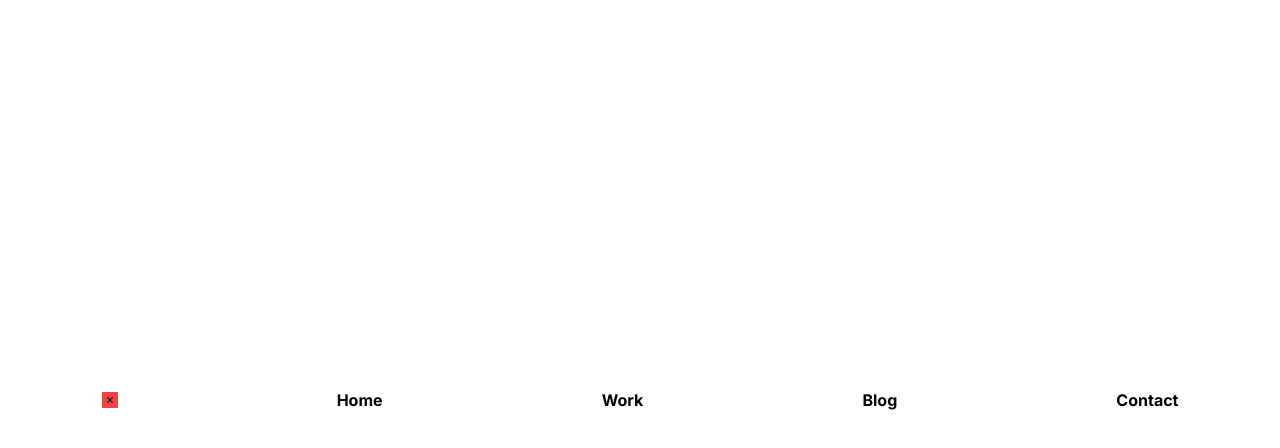
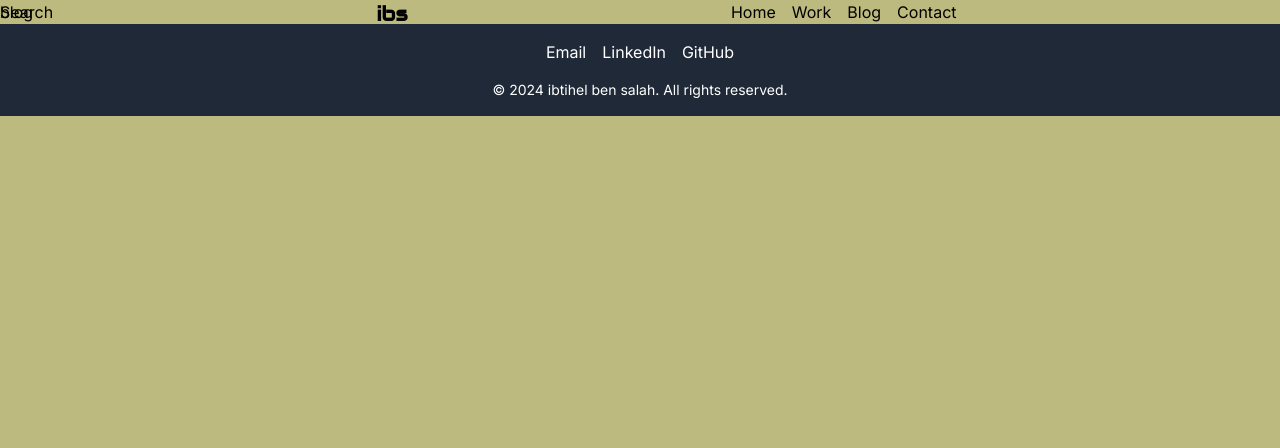
Before and after one commit to ibtihelbs/Ibtihelbensalah-next, a Next.js app: page /Blog in a window 1280 px wide. Shown: the top 448 px of the page. Built offline with nearby package versions, Linux system fonts and the light colour scheme.

Commit message:
nav test

```diff
--- a/app/componants/Navbar.tsx
+++ b/app/componants/Navbar.tsx
@@ -1,39 +1,56 @@
-import React from "react";
+"use client";
+import React, { useState } from "react";
 import Search from "./Search";
 import Link from "next/link";
 import { FaHamburger } from "react-icons/fa";
 import { IoIosClose } from "react-icons/io";
+const Nav = [
+  { name: "Home", link: "/" },
+  { name: "Work", link: "/Work" },
+  { name: "Blog", link: "/Blog" },
+  { name: "Contact", link: "/Contact" },
+];
 
-const Navbar = () => {
-  const Nav = [
-    { name: "Home", link: "/" },
-    { name: "Work", link: "/Work" },
-    { name: "Blog", link: "/Blog" },
-    { name: "Contact", link: "/Contact" },
-  ];
+const NavbarDesktop = () => {
   return (
-    <nav className="flex md:justify-between absolute z-10 w-full">
-      <Search />
-      <Link href={"/"}>
-        <h1>ibs</h1>
-      </Link>
-      <ul className="flex md:flex-row md:gap-4  font-bold flex-col justify-around items-center absolute h-screen w-screen z-1500 r-0 bg-white ">
-        <li className="float-right">
-          {" "}
-          <IoIosClose width={50} className="bg-red-500" />{" "}
+    <ul className="none hidden md:flex gap-4">
+      {Nav.map((item, i) => (
+        <li>
+          <Link href={item.link}> {item.name} </Link>
         </li>
-        {Nav.map((v, i) => (
-          <li key={i}>
-            <Link
-              className="flex justify-center items-center h-3 "
-              href={v.link}
-            >
-              {" "}
-              {v.name}{" "}
-            </Link>
+      ))}
+    </ul>
+  );
+};
+
+const NavbarMobile = () => {
+  return (
+    <div>
+      <ul className="md:none md:hidden visible flex flex-col gap-4">
+        {Nav.map((item, i) => (
+          <li>
+            <Link href={item.link}> {item.name} </Link>
           </li>
         ))}
       </ul>
+    </div>
+  );
+};
+const Navbar = () => {
+  const [isMenuOpen, setMenuOpen] = useState(false);
+
+  const handleMenuToggle = () => {
+    setMenuOpen(!isMenuOpen);
+  };
+
+  return (
+    <nav className="flex justify-between absolute z-10 w-full bg-transparent">
+      <Search />
+      <Link href={"/"}>
+        <h1 className="cursor-pointer text-xl font-bold">ibs</h1>
+      </Link>
+      <NavbarDesktop />
+      <NavbarMobile />
     </nav>
   );
 };
```
